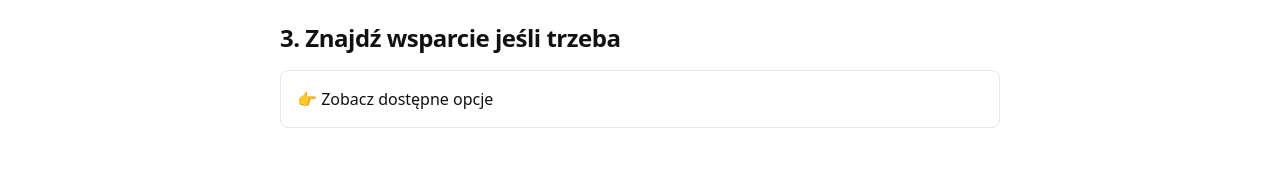
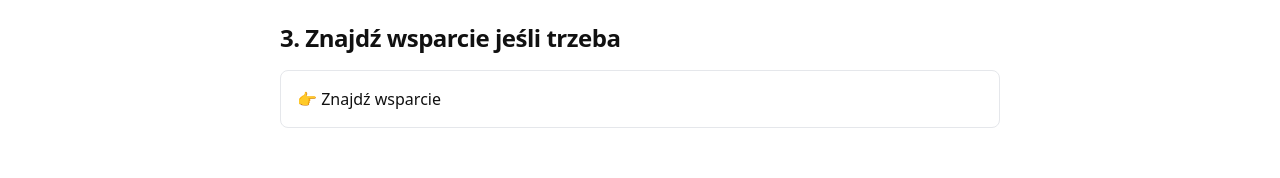
Before and after one commit to wisnialeszno89/menmind-web, a Next.js app: page /sciezki/stres in a window 1280 px wide. Shown: the part 685-863 px from the top of the page. Built offline with nearby package versions, Linux system fonts and the light colour scheme.

Commit message:
unify stress and finance support links to marketplace

```diff
--- a/src/app/sciezki/finanse/page.tsx
+++ b/src/app/sciezki/finanse/page.tsx
@@ -38,10 +38,10 @@ export default function FinansePage(){
         </Link>
 
         <Link
-          href="/propozycje/prawo"
-          className="block border p-4 rounded-lg"
-        >
-          👉 Znajdź wsparcie
+        href="/propozycje"
+        className="block border p-4 rounded-lg"
+      >
+         👉 Znajdź wsparcie
         </Link>
 
       </div>
--- a/src/app/sciezki/stres/page.tsx
+++ b/src/app/sciezki/stres/page.tsx
@@ -54,10 +54,10 @@ export default function StresPage(){
         </h2>
 
         <Link
-          href="/propozycje/coaching"
-          className="block border p-4 rounded-lg"
+        href="/propozycje"
+        className="block border p-4 rounded-lg"
         >
-          👉 Zobacz dostępne opcje
+        👉 Znajdź wsparcie
         </Link>
 
       </div>
```
